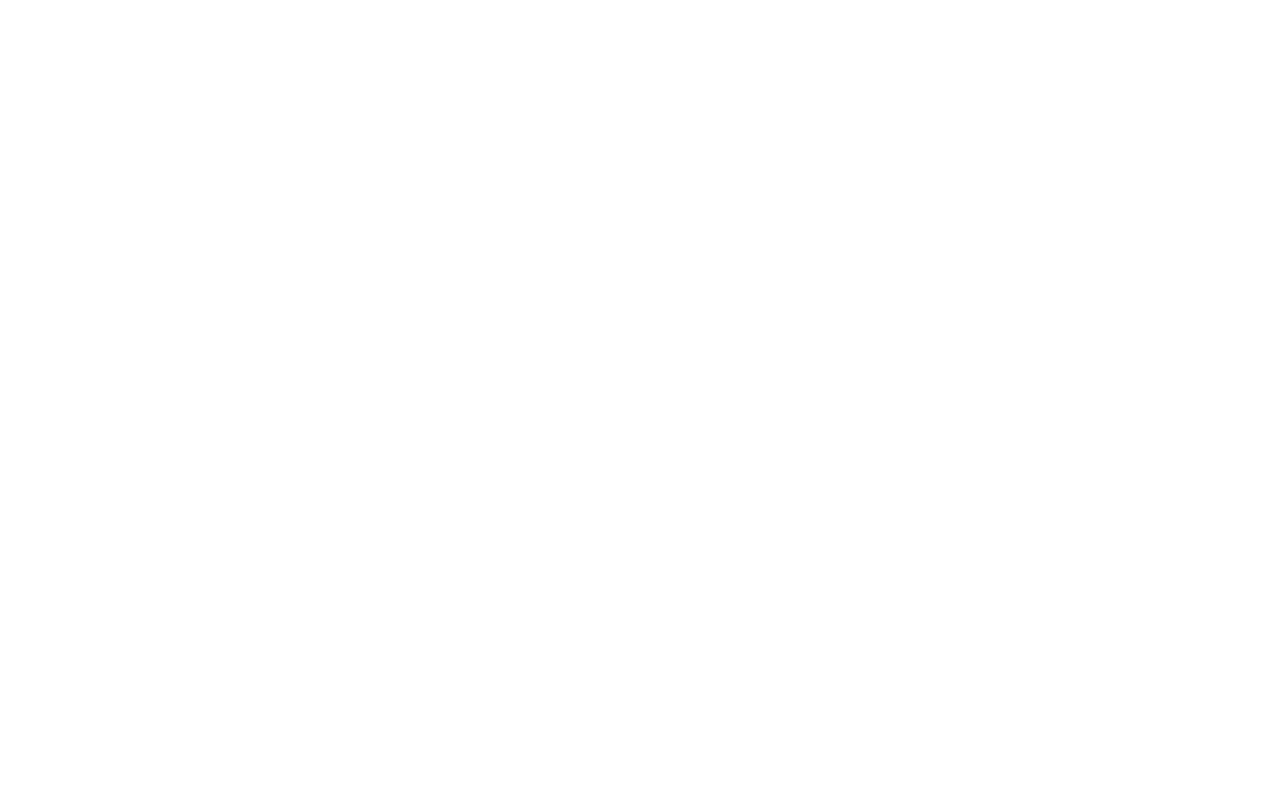
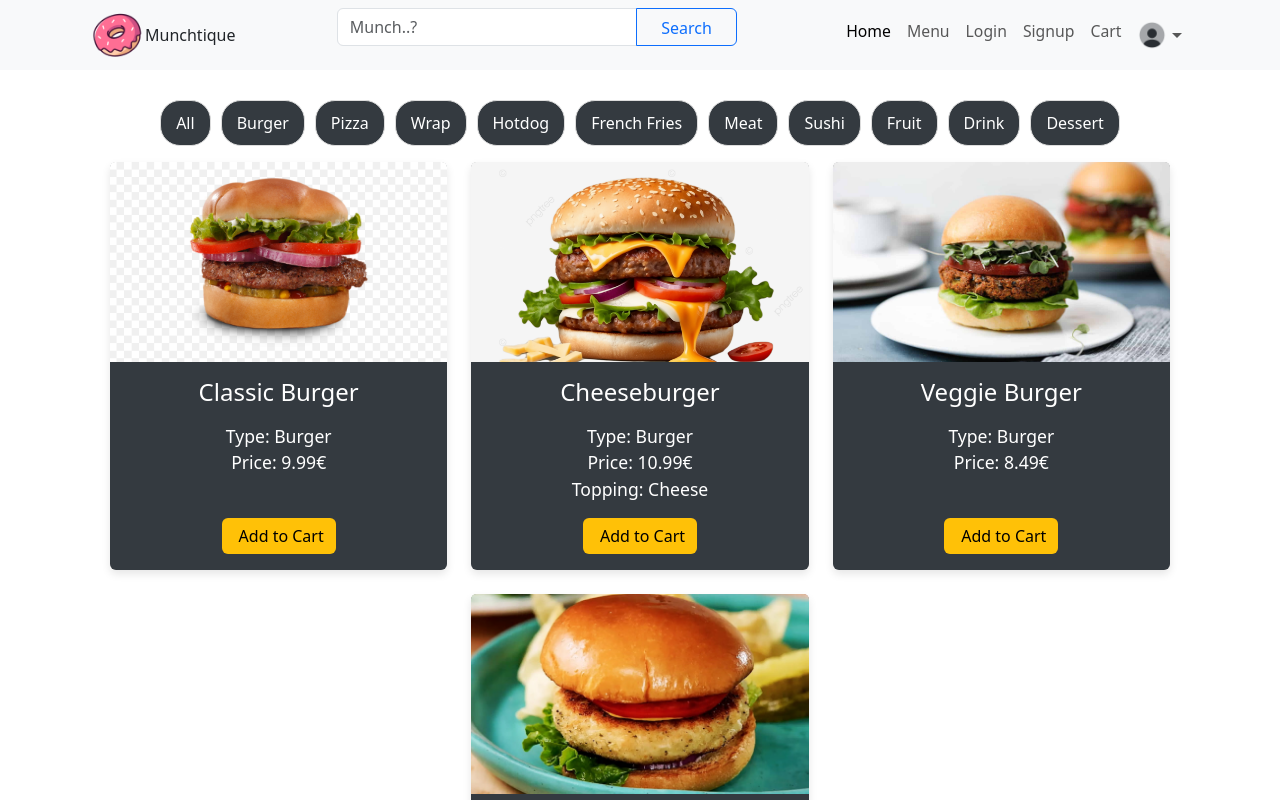
Before and after one commit to Blaxor44/Munchtique-Frontend, a Vue app: page /menu/Burger in a window 1280 px wide. Before the commit this address had no page. Shown: the top 800 px of the page. Built offline with nearby package versions, Linux system fonts and the light colour scheme.

Commit message:
minor updates on ui

```diff
--- a/src/components/MunchButton.vue
+++ b/src/components/MunchButton.vue
@@ -8,40 +8,24 @@
     },
     getIcons() {
       return [
-        { index: 0, src: "/src/components/icons/pizza.png", route: "pizza" },
-        {
-          index: 1,
-          src: "/src/components/icons/hamburger.png",
-          route: "hamburger",
-        },
-        {
-          index: 2,
-          src: "/src/components/icons/tortilla.png",
-          route: "tortilla",
-        },
-        { index: 3, src: "/src/components/icons/hotdog.png", route: "hotdog" },
-        {
-          index: 4,
-          src: "/src/components/icons/frenchfries.png",
-          route: "frenchfries",
-        },
-        { index: 5, src: "/src/components/icons/steak.png", route: "steak" },
-        { index: 6, src: "/src/components/icons/sushi.png", route: "sushi" },
-        { index: 7, src: "/src/components/icons/fruit.png", route: "fruit" },
-        {
-          index: 8,
-          src: "/src/components/icons/dessert.png",
-          route: "dessert",
-        },
-        { index: 9, src: "/src/components/icons/cola.png", route: "cola" },
+        { index: 0, src: "/src/components/icons/pizza.png", route: "Pizza" },
+        { index: 1, src: "/src/components/icons/hamburger.png", route: "Burger" },
+        { index: 2, src: "/src/components/icons/tortilla.png", route: "Wrap" },
+        { index: 3, src: "/src/components/icons/hotdog.png", route: "Hotdog" },
+        { index: 4, src: "/src/components/icons/frenchfries.png", route: "French Fries" },
+        { index: 5, src: "/src/components/icons/steak.png", route: "Meat" },
+        { index: 6, src: "/src/components/icons/sushi.png", route: "Sushi" },
+        { index: 7, src: "/src/components/icons/fruit.png", route: "Fruit" },
+        { index: 8, src: "/src/components/icons/dessert.png", route: "Dessert" },
+        { index: 9, src: "/src/components/icons/cola.png", route: "Drink" }
       ];
-    },
+    }
   },
 
   name: "MunchButton",
   components: {
-    RouterLink,
-  },
+    RouterLink
+  }
 };
 </script>
 
@@ -51,7 +35,7 @@
       <img src="/src/components/icons/scooter.png" />
     </div>
     <li v-for="icon in getIcons()" :key="icon.index" :style="{ '--i': icon.index }">
-      <router-link :to="`/${icon.route}`">
+      <router-link :to="`/menu/${icon.route}`">
         <img :src="icon.src" />
       </router-link>
     </li>
--- a/src/components/Navbar.vue
+++ b/src/components/Navbar.vue
@@ -1,45 +1,85 @@
 <script>
 import { useStore } from 'vuex'; // Import useStore hook to access the Vuex store
+import items from '@/data/food.json';
+
 export default {
   name: "Navbar",
+  data() {
+    return {
+      searchQuery: '',
+      allItems: items, // Assign the imported JSON data to allItems
+      filteredItems: [], // Initialize filteredItems as empty array
+      showItems: false // Flag to control visibility of items
+    };
+  },
   methods: {
     handleLogout() {
       // Dispatch the logout action
       this.$store.dispatch('logout');
-    }
+    },
+    navigateToCategory(category) {
+      // Capitalize the first letter and convert the rest to lowercase
+      const formattedCategory = category.charAt(0).toUpperCase() + category.slice(1).toLowerCase();
+
+      // Navigate to the corresponding category page using Vue Router
+      this.$router.push({ name: 'Menu', params: { category: formattedCategory } });
+    },
   },
   computed: {
     shouldShowNavbar() {
-      const navbarRoutes = ['/', '/menu', '/cart'];
-      return navbarRoutes.includes(this.$route.path);
+      const excludedRoutes = ['/login', '/signup'];
+      const currentPath = this.$route.path;
+      return !excludedRoutes.includes(currentPath);
+    }
+  },
+  watch: {
+    searchQuery() {
+      // Filter items based on the search query
+      this.filteredItems = this.allItems.filter(item =>
+        item.name.toLowerCase().startsWith(this.searchQuery.toLowerCase())
+      );
+
+      // Toggle the visibility of items based on the search query
+      this.showItems = this.searchQuery !== '';
     }
   }
 };
 </script>
 
 <template>
-
   <nav v-if="shouldShowNavbar" class="navbar navbar-expand-lg navbar-light bg-light fixed-top" style="height: 70px">
-
     <div class="container">
-
-      <a class="navbar-brand" href="#"><img src="\src\components\icons\donut2.png" alt="Logo" class="h-12" width="55"
-          height="55" />Munchtique</a>
-
-
+      <router-link to="/">
+        <img src="\src\components\icons\donut2.png" alt="Logo" class="h-12" width="55" height="55" />
+      </router-link>
+      <span> Munchtique</span>
       <button class="navbar-toggler" type="button" data-bs-toggle="collapse" data-bs-target="#navbarSupportedContent"
         aria-controls="navbarSupportedContent" aria-expanded="false" aria-label="Toggle navigation">
         <span class="navbar-toggler-icon"></span>
       </button>
-
-
-      <form class="input-group mx-auto " style="width: 400px">
-        <input type="search" class="form-control" placeholder="Munch..?" aria-label="Search" />
-        <button class="btn btn-outline-primary" type="button" data-mdb-ripple-color="dark"
-          style="padding: 0.45rem 1.5rem 0.35rem">
-          Search
-        </button>
-      </form>
+      <div class="container">
+        <!-- Search form -->
+        <form class="input-group mx-auto mb-3" style="width: 400px">
+          <input type="search" class="form-control" placeholder="Munch..?" aria-label="Search" v-model="searchQuery" />
+          <button class="btn btn-outline-primary" type="button" data-mdb-ripple-color="dark"
+            style="padding: 0.45rem 1.5rem 0.35rem">
+            Search
+          </button>
+        </form>
+        <!-- List of items -->
+        <ul class="list-group mx-auto" v-if="searchQuery !== ''">
+          <li v-for="(item, index) in filteredItems" :key="index" class="list-group-item list-group-item-action"
+            @click="navigateToCategory(item.type)">
+            <div class="d-flex justify-content-between align-items-center">
+              <div>
+                <img v-if="item.image" :src="item.image" alt="Food Image" class="img-fluid" style="max-height: 50px;" />
+                <span class="ms-2">{{ item.name }}</span>
+              </div>
+              <span>{{ item.price }}€</span>
+            </div>
+          </li>
+        </ul>
+      </div>
       <div class="collapse navbar-collapse" id="navbarSupportedContent">
 
         <ul class="navbar-nav ms-auto mb-2 mb-lg-0" style="font-size: 18px">
@@ -110,4 +150,18 @@
   font-size: unset;
   height: 3.5rem;
 }
+
+/* Style for the list items */
+.list-group-item {
+  cursor: pointer;
+  border: none;
+}
+
+.list-group-item:hover {
+  background-color: #f8f9fa;
+}
+
+.list-group-item img {
+  border-radius: 50%;
+}
 </style>
--- a/src/router/index.js
+++ b/src/router/index.js
@@ -8,7 +8,7 @@
 
 const routes = [
   { path: "/", name: "Home", component: Home },
-  { path: "/menu", name: "Menu", component: Menu },
+  { path: '/menu/:category?', name: 'Menu', component: Menu},
   { path: "/login", name: "Login", component: Login },
   { path: "/signup", name: "Signup", component: Signup },
   { path: "/cart", name: "Cart", component: Cart },
@@ -16,7 +16,7 @@
 ];
 
 const router = createRouter({
-  history: createWebHistory(),
+  history: createWebHistory(import.meta.env.BASE_URL),
   routes,
 });
 
--- a/src/views/Home.vue
+++ b/src/views/Home.vue
@@ -1,6 +1,9 @@
 <script>
-import MunchButton from "@components/MunchButton"
+import MunchButton from '@/components/MunchButton.vue';
 export default {
+    components: {
+        MunchButton
+    },
 }
 </script>
 
--- a/src/views/Menu.vue
+++ b/src/views/Menu.vue
@@ -6,61 +6,61 @@
   data() {
     return {
       items: [],
-      selectedCategory: 'All',
       categories: ['All', 'Burger', 'Pizza', 'Wrap', 'Hotdog', 'French Fries', 'Meat', 'Sushi', 'Fruit', 'Drink', 'Dessert']
     };
   },
   computed: {
+    selectedCategory() {
+      return this.$route.params.category || 'All';
+    },
     filteredItems() {
       if (this.selectedCategory === 'All') {
-        return this.items; // Return all items if 'all' is selected
+        return this.items;
       } else {
-        return this.items.filter(item => item.type === this.selectedCategory); // Filter items by selected category
+        return this.items.filter(item => item.type === this.selectedCategory);
       }
     }
   },
   mounted() {
-    this.fetchItems(); // Call the fetchItems function on mount
+    this.fetchItems();
   },
   methods: {
     ...mapActions(['addToCart']),
     fetchItems() {
       axios
-        .get("/src/data/food.json") // Adjust the path if necessary
+        .get("/src/data/food.json")
         .then(response => {
-          this.items = response.data; // Store all items in the items array
+          this.items = response.data;
         })
         .catch(error => {
           console.error('Error fetching data:', error);
         });
-    },
+    }
+  },
+  watch: {
+    // Watch for changes in the route and refetch items if necessary
+    '$route.params.category': 'fetchItems'
   }
 };
 </script>
 
-
-
 <template>
   <div class="container">
-    <!-- Centered category buttons -->
     <div class="category-buttons mb-3 d-flex justify-content-center">
-      <button v-for="category in categories" :key="category"
-        :class="['btn', 'category-btn', { active: selectedCategory === category }]"
-        @click="selectedCategory = category">
+      <router-link v-for="category in categories" :key="category" :to="`/menu/${category === 'All' ? '' : category}`"
+        class="btn category-btn">
         {{ category }}
-      </button>
+      </router-link>
     </div>
     <div class="row justify-content-center">
       <div v-for="(item, index) in filteredItems" :key="index" class="col-lg-4 col-md-6 mb-4">
         <div class="card h-100 text-center">
-          <!-- Add image if available -->
           <img v-if="item.image" :src="item.image" class="card-img-top img-fluid" alt="Food Image">
           <div class="card-body d-flex flex-column align-items-center">
             <h5 class="card-title mb-3" style="font-size: 1.5rem">{{ item.name }}</h5>
             <p class="card-text" style="font-size: 1.1rem">
               Type: {{ item.type }}<br>
               Price: {{ item.price }}€<br>
-              <!-- Check if toppings/fillings/ingredients exist before displaying -->
               <span v-if="item.type === 'Pizza' && item.toppings">Toppings: {{ item.toppings.join(', ') }}</span>
               <span v-if="item.type === 'Burger' && item.topping">Topping: {{ item.topping }}</span>
               <span v-if="item.type === 'Wrap' && item.fillings">Fillings: {{ item.fillings.join(', ') }}</span>
@@ -71,8 +71,7 @@
                 }}</span>
               <span v-if="item.type === 'Fruit' && item.description">Description: {{ item.description }}</span>
               <span v-if="item.type === 'Drink' && item.description">Description: {{ item.description }}</span>
-              <span v-if="item.type === 'Description' && item.description">Description: {{ item.description }}</span>
-              <!-- Add more conditions for other types if needed -->
+              <span v-if="item.type === 'Dessert' && item.description">Description: {{ item.description }}</span>
             </p>
             <button class="btn btn-warning mt-auto" style="font-size: 1rem" @click="addToCart(item)">
               <i class="fas fa-shopping-cart"></i> Add to Cart
@@ -83,6 +82,8 @@
     </div>
   </div>
 </template>
+
+
 
 
 
@@ -134,9 +135,9 @@
 }
 
 .category-btn {
-  background-color: #f8f9fa;
+  background-color: #343a40;
   border: 1px solid #ddd;
-  color: #333;
+  color: #fff;
   font-size: 1rem;
   padding: 10px 15px;
   border-radius: 20px;
```
